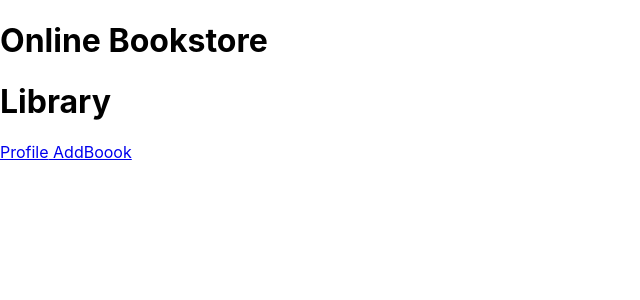
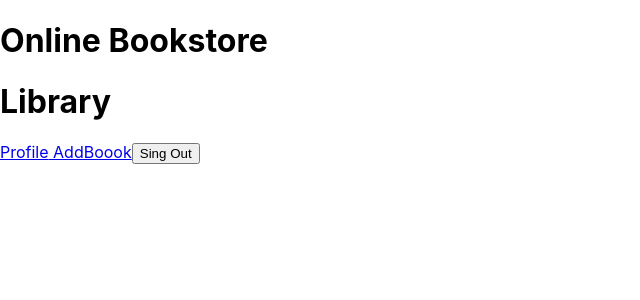
Before and after one commit to timothyroybd/bookstore_api, a React (Create React App) app in the folder frontend/: page /library in a window 1280 px wide. Shown: the top 300 px of the page, without its empty margins (0-640 px from the left). Built offline with nearby package versions, Linux system fonts and the light colour scheme.

Commit message:
local storage session and logout added

```diff
--- a/frontend/src/App.js
+++ b/frontend/src/App.js
@@ -16,7 +16,7 @@
       <main>
         <Routes>
           <Route path = "/" element = {<Login setToken = {setToken} /> } />
-          <Route path = "/library" element = {<Library token = {token} /> } />
+          <Route path = "/library" element = {<Library initialToken = {token} /> } />
           <Route path="/signup" element={<Signup setToken={setToken}/>} />
           <Route path="/profile" element={<Profile token={token} />} />
           <Route path ="/addbook" element={<AddBook token={token} />} />
--- a/frontend/src/components/AddBook.js
+++ b/frontend/src/components/AddBook.js
@@ -1,14 +1,17 @@
 import React, { useState, useEffect } from 'react';
 import api from '../services/api';
+import { useNavigate } from 'react-router-dom';
 
 const AddBook = ({ token }) => {
+  const navigate = useNavigate();
 
   const [title, setTitle] = useState('');
   const [author, setAuthor] = useState('');
   const [description, setDescription] = useState('');
 
 
-    const handleAddBook = async () => {
+    const handleAddBook = async (e) => {
+      e.preventDefault()
       try {
         const response = api.post(
           '/books/register',
@@ -16,13 +19,14 @@
           {
             headers: {
               Authorization: `Bearer ${token}`,
-            },
+            }
           }
-        );
+        )
         console.log(response.data);
         setTitle('');
         setAuthor('');
         setDescription('');
+        navigate('/library')
       } catch (err) {
         console.error('Error adding book', err);
       }
--- a/frontend/src/components/Library.js
+++ b/frontend/src/components/Library.js
@@ -4,8 +4,12 @@
 import api from '../services/api';
 import { Link } from 'react-router-dom';
 import { FaEdit, FaTrash } from 'react-icons/fa';
+import { useNavigate } from 'react-router-dom';
 
-const Library = ({ token }) => {
+const Library = ({ initialToken }) => {
+  const navigate = useNavigate()
+  const [token, setToken] = useState(initialToken || localStorage.getItem('token'))
+
   const [books, setBooks] = useState([]);
   const [editingBookId, setEditingBookId] = useState(null);
   const [editedBook, setEditedBook] = useState({
@@ -85,11 +89,18 @@
     }
   }
 
+  const handleLogout = () => {
+    localStorage.removeItem('token')
+    setToken(null)
+    navigate('/')
+  }
+
   return (
     <div>
       <h1> Library</h1>
       <Link to="/profile">Profile</Link>
       <Link to="/addbook"> AddBoook</Link>
+      <button onClick={handleLogout}> Sing Out</button>
 
       <ul>
         {books.map((book) => (
--- a/frontend/src/components/Profile.js
+++ b/frontend/src/components/Profile.js
@@ -17,6 +17,7 @@
         }
     }
     fetchUser()
+    // console.log('Fetched user:', response.data);
   }, [token])
 
   const handleInputChange = (e) => {
```
